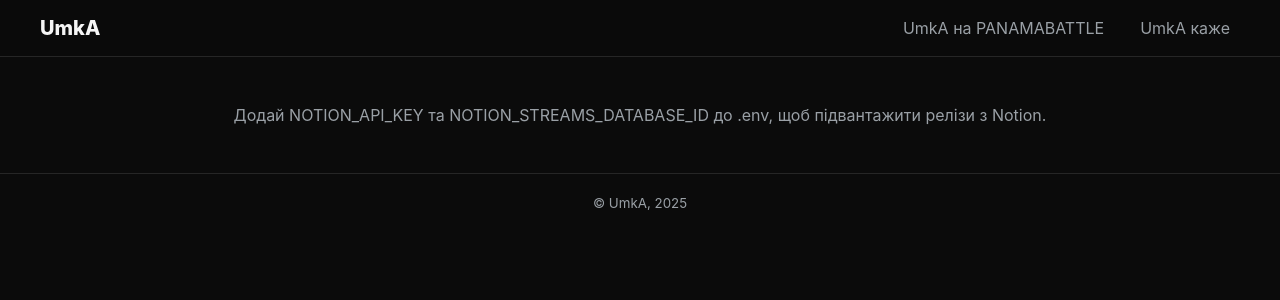
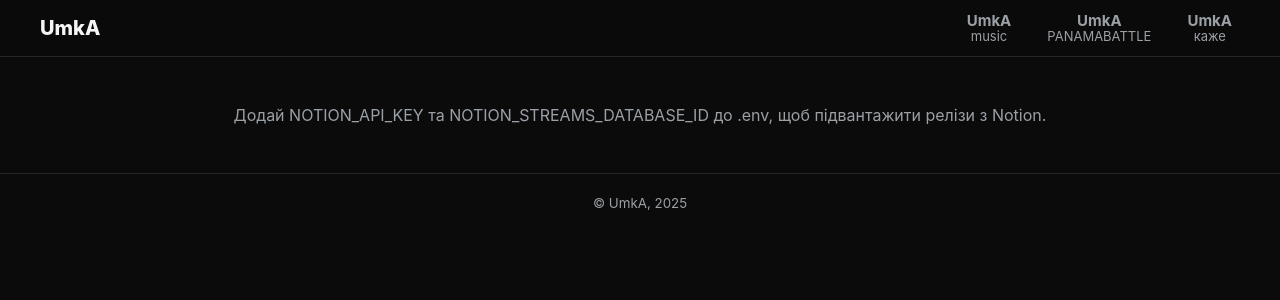
Before and after one commit to panumka/umka-space, a Flask app: page / in a window 1280 px wide. Shown: the top 300 px of the page. Run offline with Flask 3, Linux system fonts and the light colour scheme.

Commit message:
update stacked nav layout

```diff
--- a/static/style.css
+++ b/static/style.css
@@ -486,3 +486,29 @@ body {
     padding: 0 12px;
   }
 }
+/* === stacked nav links (UmkA / music / PANAMABATTLE / каже) === */
+.main-nav.stacked .nav-link {
+  display: flex;
+  flex-direction: column;
+  align-items: center;
+  justify-content: center;
+  line-height: 1.1;
+  padding: 4px 8px;
+}
+
+.main-nav.stacked .nav-link span:first-child {
+  font-weight: 700;
+  font-size: 15px;
+}
+
+.main-nav.stacked .nav-link span:last-child {
+  font-size: 13px;
+  color: var(--muted);
+}
+
+/* ensure equal spacing between links */
+.main-nav.stacked {
+  display: flex;
+  justify-content: space-around;
+  gap: 20px;
+}
--- a/templates/base.html
+++ b/templates/base.html
@@ -22,13 +22,10 @@
         <!-- Лого потім; зараз просто назва згідно з вимогою: U та A великі -->
         <a href="{{ url_for('index') }}" class="logo">UmkA</a>
       </div>
-      <nav class="main-nav">
-        <a class="nav-link {% if request.path == url_for('panamabattle') %}active{% endif %}" href="{{ url_for('panamabattle') }}">
-          UmkA на PANAMABATTLE
-        </a>
-        <a class="nav-link {% if request.path == url_for('blog') %}active{% endif %}" href="{{ url_for('blog') }}">
-          UmkA каже
-        </a>
+      <nav class="main-nav stacked">
+        <a href="/" class="nav-link {% if active == 'home' %}active{% endif %}"><span>UmkA</span><span>music</span></a>
+        <a href="/panamabattle" class="nav-link {% if active == 'panamabattle' %}active{% endif %}"><span>UmkA</span><span>PANAMABATTLE</span></a>
+        <a href="/blog" class="nav-link {% if active == 'blog' %}active{% endif %}"><span>UmkA</span><span>каже</span></a>
       </nav>
     </div>
   </header>
```
